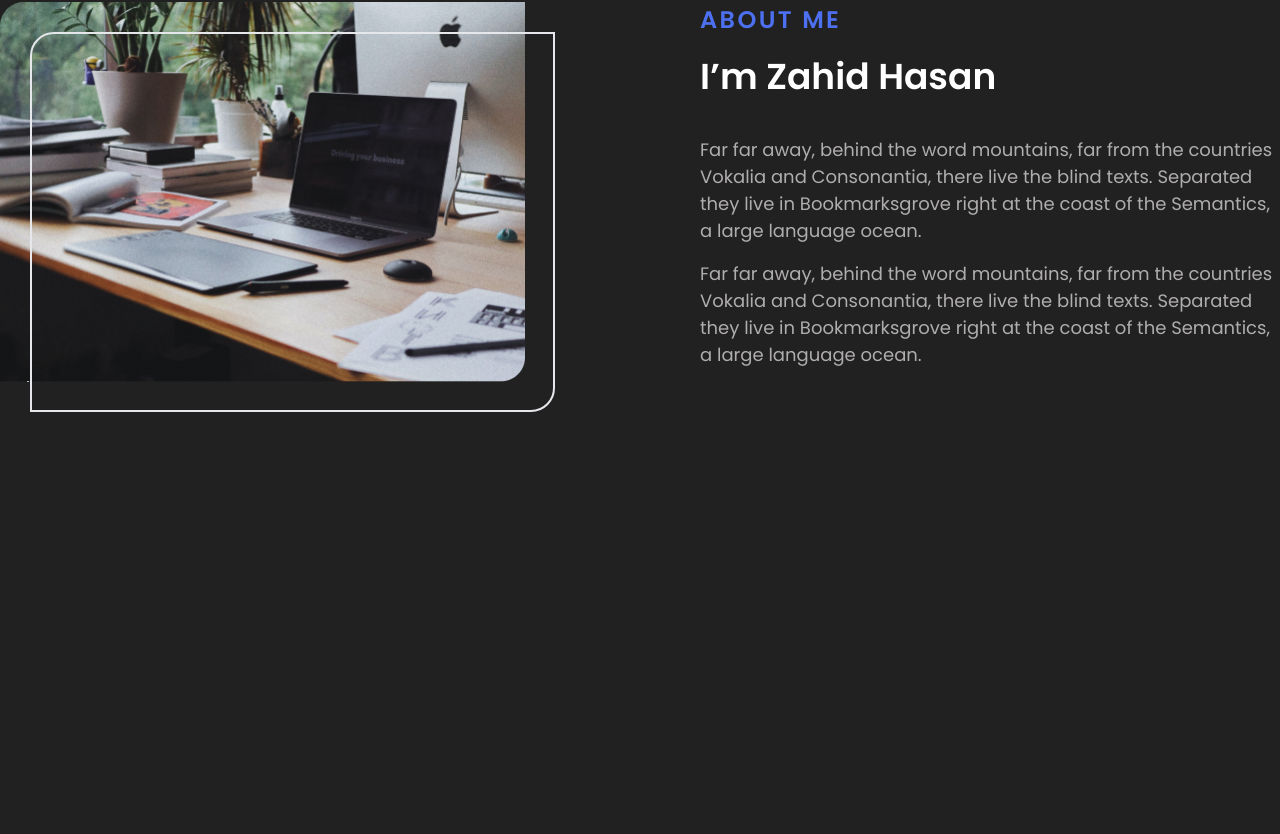
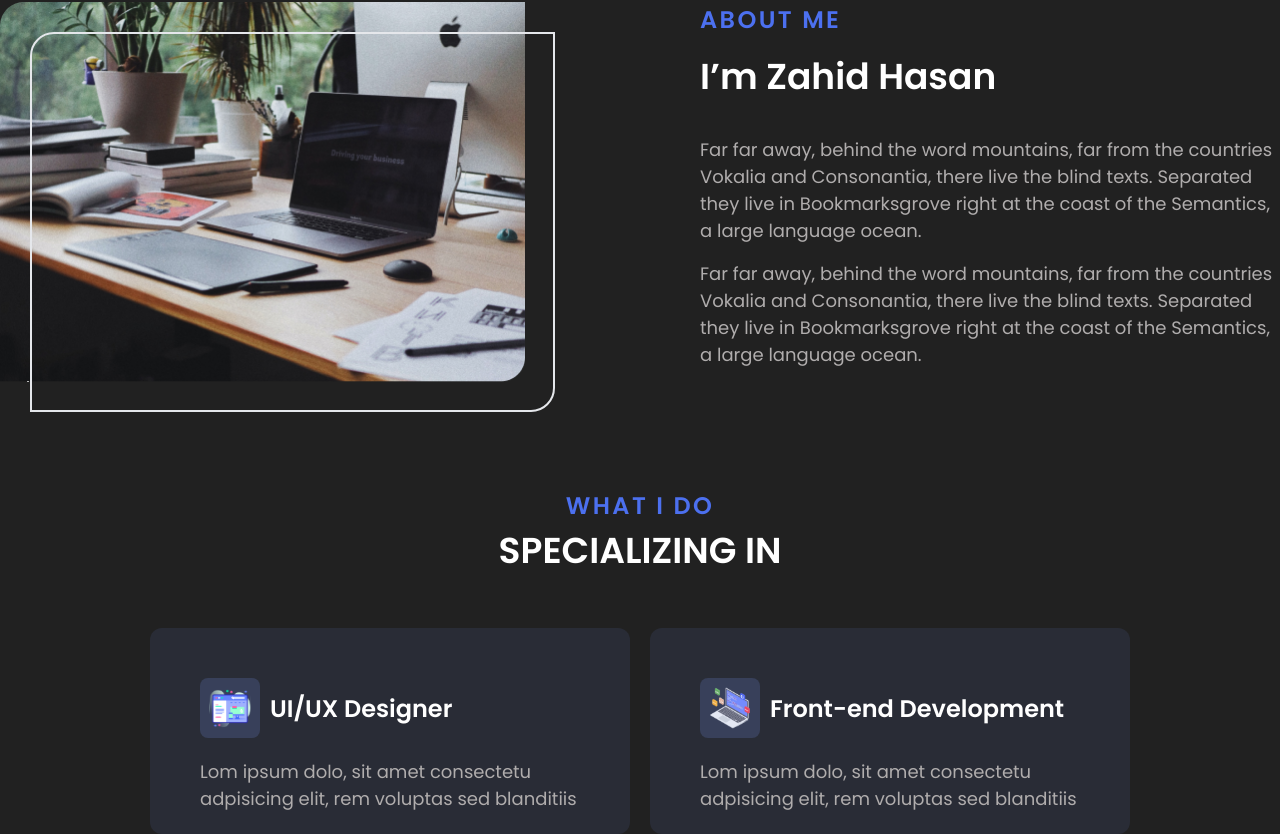
Before and after one commit to zahid-self/portfolio, a Next.js app: page / in a window 1280 px wide. Shown: the part 798-1632 px from the top of the page. Before the commit the page ends 1286 px from the top, so only its background shows below. Built offline with nearby package versions, Linux system fonts and the light colour scheme.

Commit message:
feat:add skills section

```diff
--- a/src/app/page.tsx
+++ b/src/app/page.tsx
@@ -1,5 +1,7 @@
+import About from '@/components/About'
 import Hero from '@/components/Hero'
 import Navigation from '@/components/Navigation'
+import Skills from '@/components/Skills'
 import Image from 'next/image'
 
 export default function Home() {
@@ -9,25 +11,8 @@ export default function Home() {
         <Navigation />
         <Hero />
       </div>
-      <div className="container mx-auto py-[106px]">
-        <div className="flex justify-between">
-          <div className='w-[525px] h-auto relative'>
-            <Image className='z-50' src='/image_left.png' width={525} height={380} alt='' />
-            <span className='absolute top-[30px] left-[30px] w-full h-full rounded-tl-[24px] rounded-br-[24px] rounded-tr-none rounded-bl-none border-[2px] border-[solid] border-[#FFF]] z-0'></span>
-          </div>
-
-          <div className='w-[580px]'>
-            <p className='text-[#4C70EF] font-Poppins text-[24px] not-italic font-semibold leading-[normal] tracking-[2.4px] uppercase mb-[12px]'>about me</p>
-            <h5 className='text-[#FFF] font-Poppins text-[36px] not-italic font-semibold leading-[normal] mb-[32px]'>I’m Zahid Hasan</h5>
-            <p className='text-[#B0ADAD] font-Poppins text-[18px] not-italic font-normal leading-[normal] mb-[16px]'>
-              Far far away, behind the word mountains, far from the countries Vokalia and Consonantia, there live the blind texts. Separated they live in Bookmarksgrove right at the coast of the Semantics, a large language ocean.
-            </p>
-            <p className='text-[#B0ADAD] font-Poppins text-[18px] not-italic font-normal leading-[normal]'>
-              Far far away, behind the word mountains, far from the countries Vokalia and Consonantia, there live the blind texts. Separated they live in Bookmarksgrove right at the coast of the Semantics, a large language ocean.
-            </p>
-          </div>
-        </div>
-      </div>
+      <About />
+      <Skills />
     </>
   )
 }
--- /dev/null
+++ b/src/components/About.tsx
@@ -0,0 +1,28 @@
+import Image from 'next/image'
+import React from 'react'
+
+const About = () => {
+  return (
+    <div className="container mx-auto mt-[106px]">
+      <div className="flex justify-between">
+        <div className='w-[525px] h-auto relative'>
+          <Image className='z-50' src='/image_left.png' width={525} height={380} alt='' />
+          <span className='absolute top-[30px] left-[30px] w-full h-full rounded-tl-[24px] rounded-br-[24px] rounded-tr-none rounded-bl-none border-[2px] border-[solid] border-[#FFF]] z-0'></span>
+        </div>
+
+        <div className='w-[580px]'>
+          <p className='text-[#4C70EF] font-Poppins text-[24px] not-italic font-semibold leading-[normal] tracking-[2.4px] uppercase mb-[12px]'>about me</p>
+          <h5 className='text-[#FFF] font-Poppins text-[36px] not-italic font-semibold leading-[normal] mb-[32px]'>I’m Zahid Hasan</h5>
+          <p className='text-[#B0ADAD] font-Poppins text-[18px] not-italic font-normal leading-[normal] mb-[16px]'>
+            Far far away, behind the word mountains, far from the countries Vokalia and Consonantia, there live the blind texts. Separated they live in Bookmarksgrove right at the coast of the Semantics, a large language ocean.
+          </p>
+          <p className='text-[#B0ADAD] font-Poppins text-[18px] not-italic font-normal leading-[normal]'>
+            Far far away, behind the word mountains, far from the countries Vokalia and Consonantia, there live the blind texts. Separated they live in Bookmarksgrove right at the coast of the Semantics, a large language ocean.
+          </p>
+        </div>
+      </div>
+    </div>
+  )
+}
+
+export default About
--- /dev/null
+++ b/src/components/Skills.tsx
@@ -0,0 +1,41 @@
+import Image from 'next/image'
+import React from 'react'
+
+const Skills = () => {
+  return (
+    <section className='container mx-auto mt-[106px]'>
+      <h5 className='text-[#4C70EF] font-Poppins text-[24px] not-italic font-semibold leading-[normal] tracking-[2.4px] text-center uppercase mb-[12x]'>what i do</h5>
+      <h3 className='text-[#FFF] font-Poppins text-[36px] not-italic font-semibold text-center leading-[normal] mb-[50px]'>SPECIALIZING IN</h3>
+      <div className='flex justify-center gap-[20px]'>
+        <div className='w-[480px] h-[206px] flex-shrink-0 rounded-[12px] bg-[#292C36] p-[50px]'>
+          <div className="flex gap-[10px] mb-[20px]">
+            <div className='flex rounded-[8px] bg-[#38405A] w-[60px] h-[60px] justify-center items-center'>
+              <Image width={42} height={42} src={'/ui_ux.svg'} alt='' />
+            </div>
+            <p className='text-[#FFF] font-Poppins text-[24px] not-italic font-semibold leading-[normal] flex items-center'>
+              UI/UX Designer
+            </p>
+          </div>
+          <p className='text-[#B0ADAD] text-[18px] not-italic font-normal leading-[normal]'>
+            Lom ipsum dolo, sit amet consectetu adpisicing elit, rem voluptas sed blanditiis
+          </p>
+        </div>
+        <div className='w-[480px] h-[206px] flex-shrink-0 rounded-[12px] bg-[#292C36] p-[50px]'>
+          <div className="flex gap-[10px] mb-[20px]">
+            <div className='flex rounded-[8px] bg-[#38405A] w-[60px] h-[60px] justify-center items-center'>
+              <Image width={42} height={42} src={'/development.svg'} alt='' />
+            </div>
+            <p className='text-[#FFF] font-Poppins text-[24px] not-italic font-semibold leading-[normal] flex items-center'>
+              Front-end Development
+            </p>
+          </div>
+          <p className='text-[#B0ADAD] text-[18px] not-italic font-normal leading-[normal]'>
+            Lom ipsum dolo, sit amet consectetu adpisicing elit, rem voluptas sed blanditiis
+          </p>
+        </div>
+      </div>
+    </section>
+  )
+}
+
+export default Skills
```
Also changed, not shown: public/development.svg (added), public/ui_ux.svg (added).
